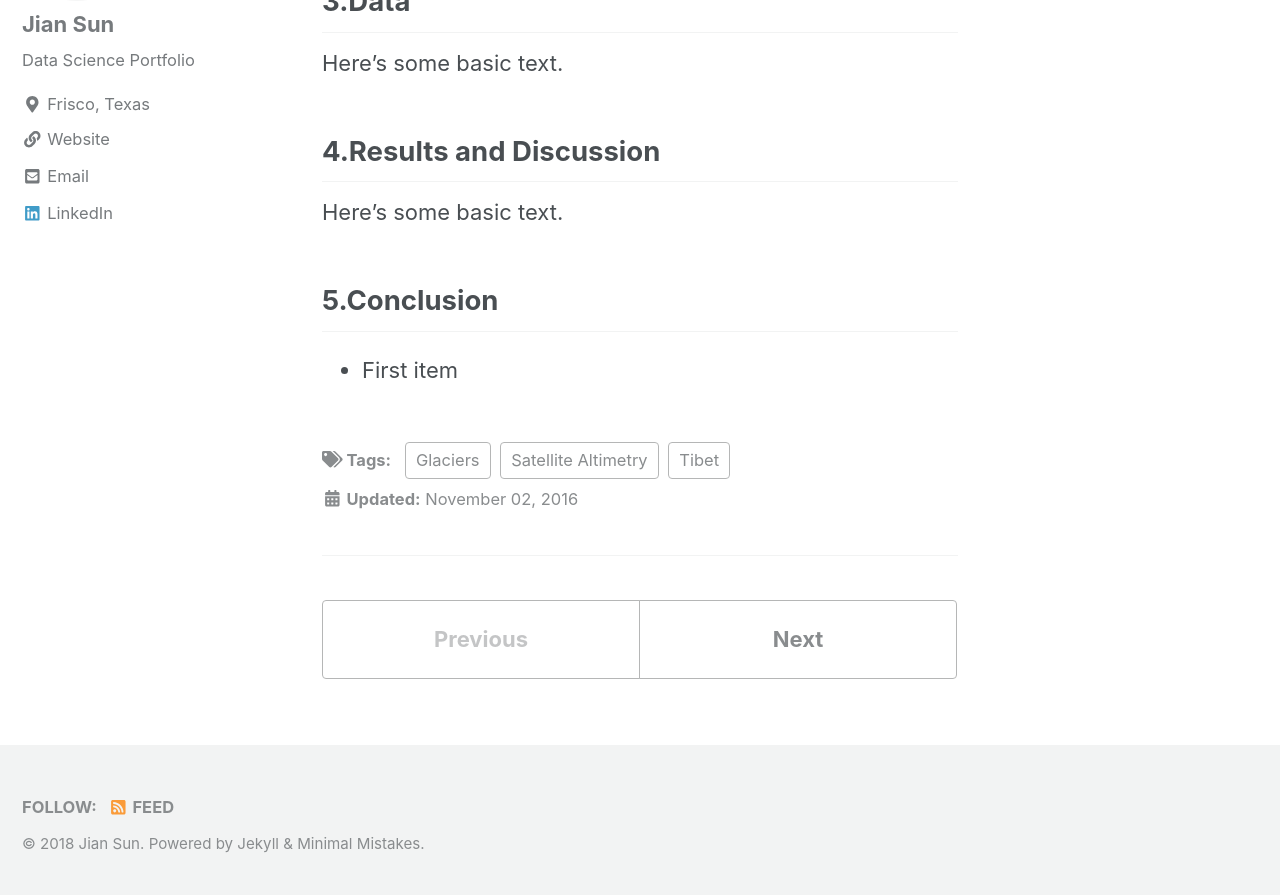
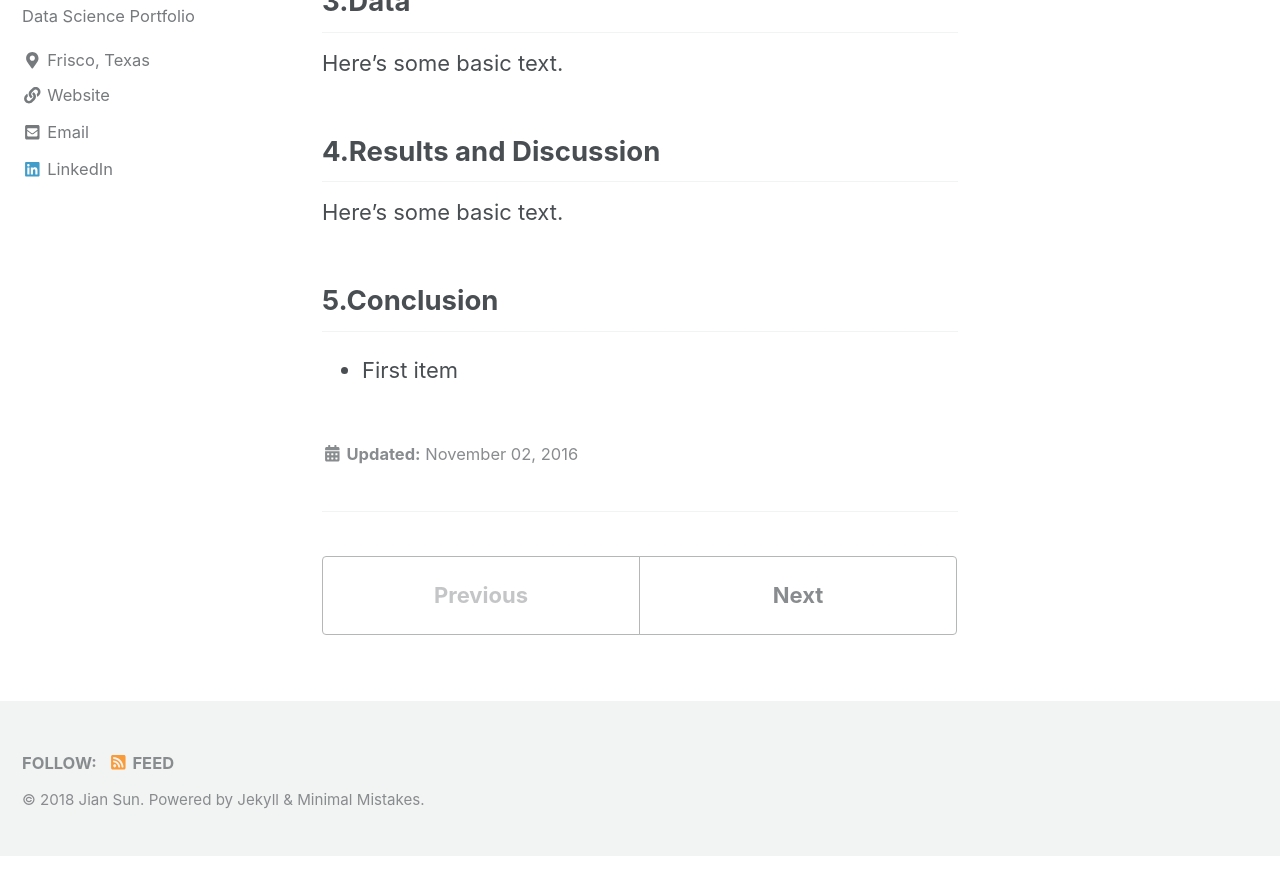
Before and after one commit to jianv/jianv.github.io, a Jekyll site: the page built from _posts/2016-11-02-Tibet.md, in a window 1280 px wide and 900 px high, scrolled down 1325 px. Shown: the top 895 px of the window. Built offline with Jekyll 4.4.1, drawn with Linux system fonts in a browser that asks for light colours; nearby versions of some CDN libraries; formulas are drawn with MathJax 3; after the commit the page ends 2180 px from its top, so only the background shows below that.

Commit message:
Update 2016-11-02-Tibet.md

```diff
--- a/_posts/2016-11-02-Tibet.md
+++ b/_posts/2016-11-02-Tibet.md
@@ -1,7 +1,6 @@
 ---
 title: "The Estimation of Tibet Glaciers Variations from ICESat and CryoSat-2"
 date: 2016-11-02
-tags: [Satellite Altimetry, Tibet, Glaciers]
 excerpt: "The Tibet glacier Estimation from ICESat and CryoSat-2 Observations"
 mathjax: "true"
 
```
